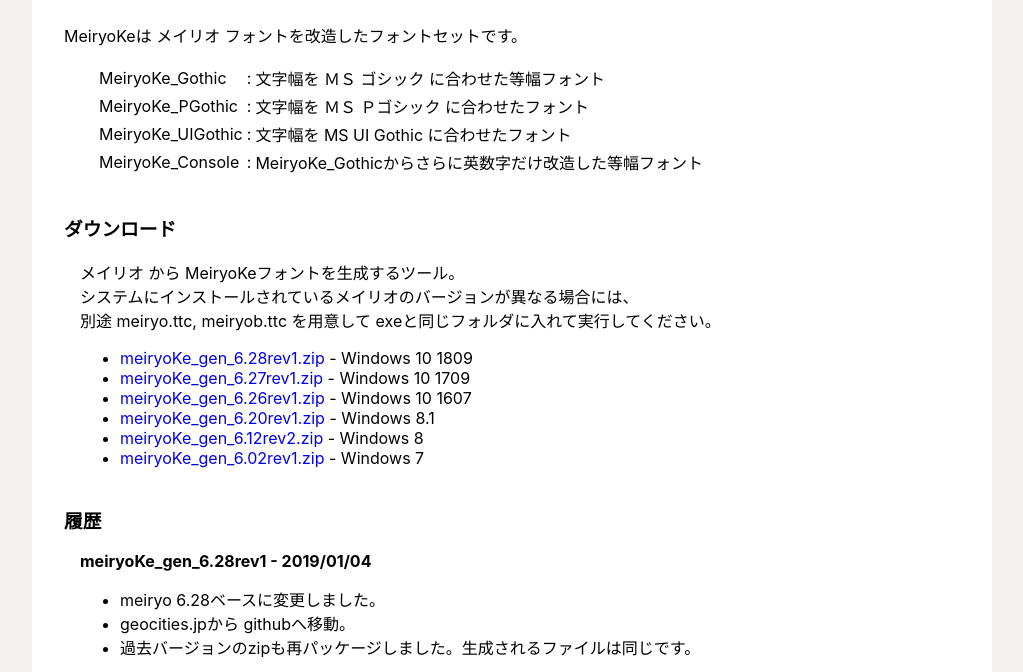
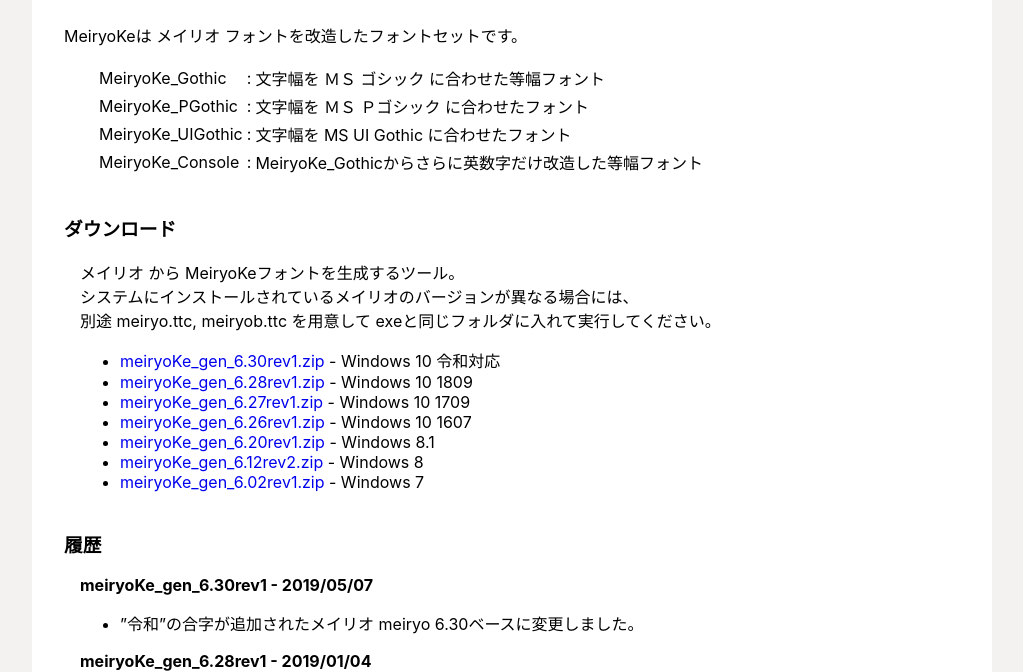
Before and after one commit to meir000/MeiryoKe, a plain HTML site: page index.html in a window 1280 px wide. Shown: the part 105-777 px from the top of the page, without its empty margins (128-1151 px from the left). Drawn offline with Linux system fonts and the light colour scheme.

Commit message:
add v6.30

```diff
--- a/index.html
+++ b/index.html
@@ -37,6 +37,7 @@
     システムにインストールされているメイリオのバージョンが異なる場合には、<br/>
     別途 meiryo.ttc, meiryob.ttc を用意して exeと同じフォルダに入れて実行してください。<br/>
     <ul>
+      <li><a download href="https://github.com/meir000/MeiryoKe/releases/download/v6.30rev1/meiryoKe_gen_6.30rev1.zip">meiryoKe_gen_6.30rev1.zip</a> - Windows 10 令和対応</li>
       <li><a download href="https://github.com/meir000/MeiryoKe/releases/download/v6.28rev1/meiryoKe_gen_6.28rev1.zip">meiryoKe_gen_6.28rev1.zip</a> - Windows 10 1809</li>
       <li><a download href="https://github.com/meir000/MeiryoKe/releases/download/v6.27rev1/meiryoKe_gen_6.27rev1.zip">meiryoKe_gen_6.27rev1.zip</a> - Windows 10 1709</li>
       <li><a download href="https://github.com/meir000/MeiryoKe/releases/download/v6.26rev1/meiryoKe_gen_6.26rev1.zip">meiryoKe_gen_6.26rev1.zip</a> - Windows 10 1607</li>
@@ -50,6 +51,13 @@
 <section>
   <h3>履歴</h3>
   <div>
+
+    <div>
+      <h4>meiryoKe_gen_6.30rev1 - 2019/05/07</h4>
+      <ul>
+	<li>”令和”の合字が追加されたメイリオ meiryo 6.30ベースに変更しました。</li>
+      </ul>
+    </div>
 
     <div>
       <h4>meiryoKe_gen_6.28rev1 - 2019/01/04</h4>
```
